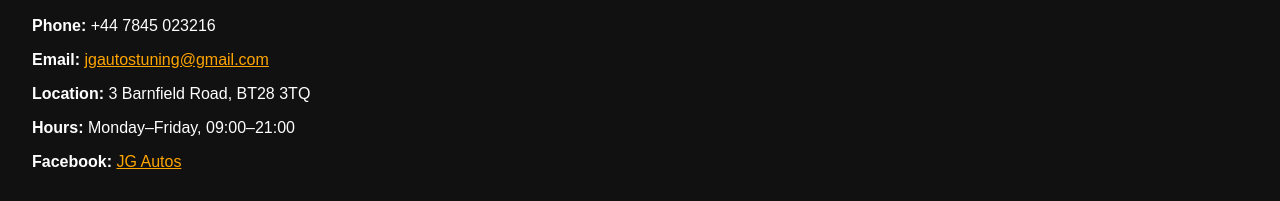
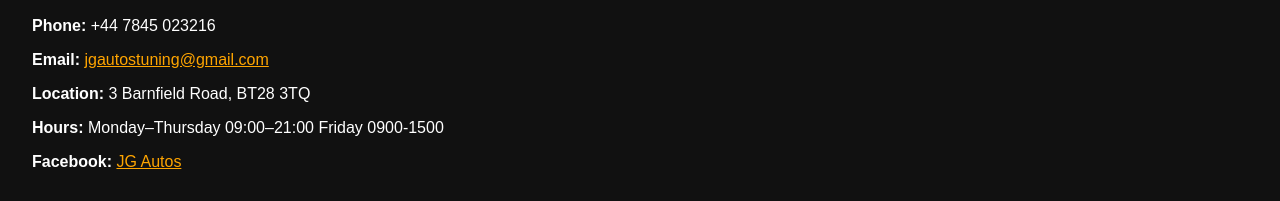
Before and after one commit to CerebralWell/jg-autos, a plain HTML site: page index.html in a window 1280 px wide. Shown: the part 2209-2410 px from the top of the page. Drawn offline with Linux system fonts and the light colour scheme; grey boxes are pictures that could not be loaded.

Commit message:
Update index.html

```diff
--- a/index.html
+++ b/index.html
@@ -52,7 +52,7 @@
         <p><strong>Phone:</strong> +44 7845 023216</p>
         <p><strong>Email:</strong> <a href="mailto:jgautostuning@gmail.com">jgautostuning@gmail.com</a></p>
         <p><strong>Location:</strong> 3 Barnfield Road, BT28 3TQ</p>
-        <p><strong>Hours:</strong> Monday–Friday, 09:00–21:00</p>
+        <p><strong>Hours:</strong> Monday–Thursday 09:00–21:00 Friday 0900-1500</p>
         <p><strong>Facebook:</strong> <a href="https://facebook.com/JGAutos" target="_blank">JG Autos</a></p>
         <iframe src="https://maps.google.com/maps?q=3%20Barnfield%20Road%20BT28%203TQ&t=&z=15&ie=UTF8&iwloc=&output=embed" frameborder="0"></iframe>
         <form class="contact-form">
```
